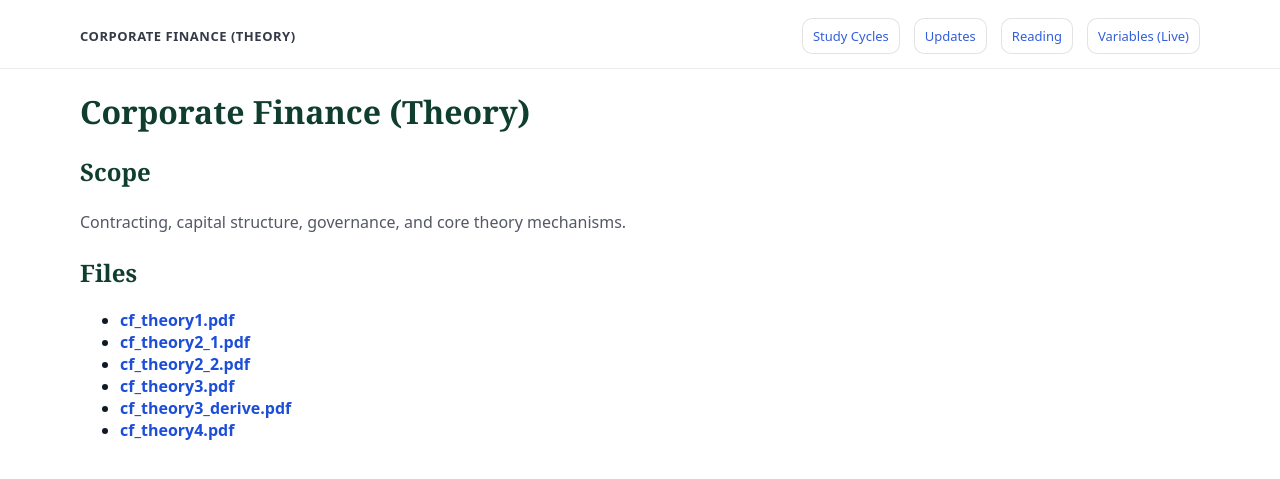
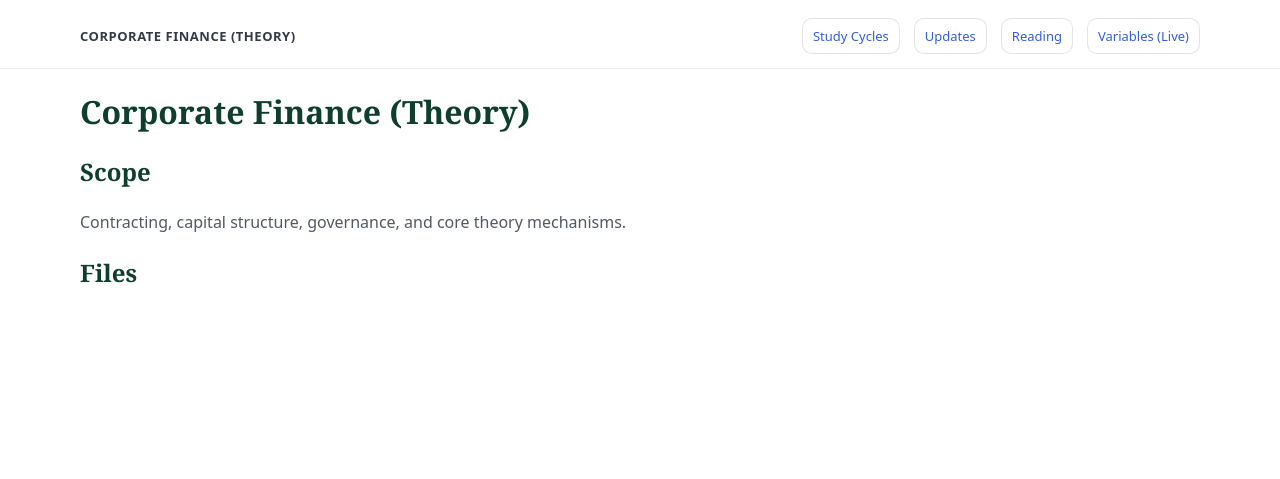
Before and after one commit to yaxinzn/study-archive, a Jekyll site: the page built from materials/cf-theory/index.md, in a window 1280 px wide. Shown: the top 479 px of the page. Built offline with Jekyll 4.4.1, drawn with Linux system fonts in a browser that asks for light colours.

Commit message:
Remove file list from index.md
Removed auto-generated file list from the index.

```diff
--- a/materials/cf-theory/index.md
+++ b/materials/cf-theory/index.md
@@ -14,11 +14,5 @@ hide_name: true
 Contracting, capital structure, governance, and core theory mechanisms.
 
 ## Files
-<!-- AUTO-LIST-START -->
-- **[cf_theory1.pdf](cf_theory1.pdf)**
-- **[cf_theory2_1.pdf](cf_theory2_1.pdf)**
-- **[cf_theory2_2.pdf](cf_theory2_2.pdf)**
-- **[cf_theory3.pdf](cf_theory3.pdf)**
-- **[cf_theory3_derive.pdf](cf_theory3_derive.pdf)**
-- **[cf_theory4.pdf](cf_theory4.pdf)**
+
 <!-- AUTO-LIST-END -->
```
